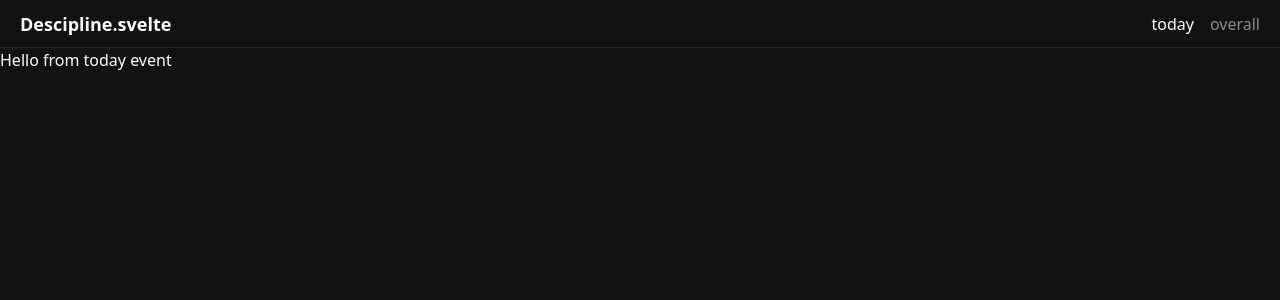
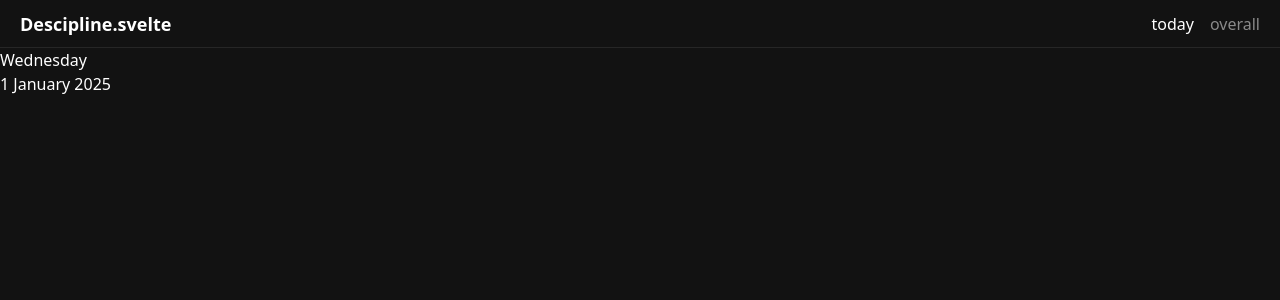
Before and after one commit to A7Lavinraj/discipline.svelte, a SvelteKit app: page / in a window 1280 px wide. Shown: the top 300 px of the page. Built offline with nearby package versions, Linux system fonts and the light colour scheme.

Commit message:
feat: add date converters

```diff
--- /dev/null
+++ b/src/lib/date.ts
@@ -0,0 +1,24 @@
+export const DAYS = ['Sunday', 'Monday', 'Tuesday', 'Wednesday', 'Thursday', 'Friday', 'Saturday'];
+
+export const MONTHS = [
+	'January',
+	'February',
+	'March',
+	'April',
+	'May',
+	'June',
+	'July',
+	'August',
+	'September',
+	'October',
+	'November',
+	'December'
+];
+
+export function convertDayInWord(day: number): string {
+	return DAYS[day];
+}
+
+export function convertMonthInWord(month: number): string {
+	return MONTHS[month];
+}
--- a/src/routes/+page.svelte
+++ b/src/routes/+page.svelte
@@ -1 +1,7 @@
-<h1>Hello from today event</h1>
+<script lang="ts">
+	import { convertDayInWord, convertMonthInWord } from '$lib/date';
+	const date = new Date();
+</script>
+
+<h2>{convertDayInWord(date.getDay())}</h2>
+<p>{date.getDate()}&nbsp;{convertMonthInWord(date.getMonth())}&nbsp;{date.getFullYear()}</p>
--- a/svelte.config.js
+++ b/svelte.config.js
@@ -13,7 +13,8 @@ const config = {
 		// See https://svelte.dev/docs/kit/adapters for more information about adapters.
 		adapter: adapter(),
 		alias: {
-			$components: 'src/components'
+			$components: 'src/components',
+			$lib: 'src/lib'
 		}
 	}
 };
```
